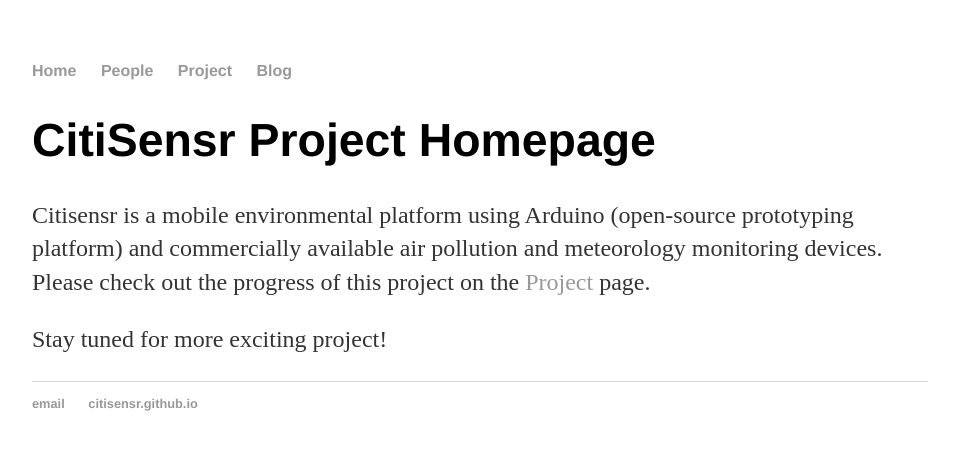
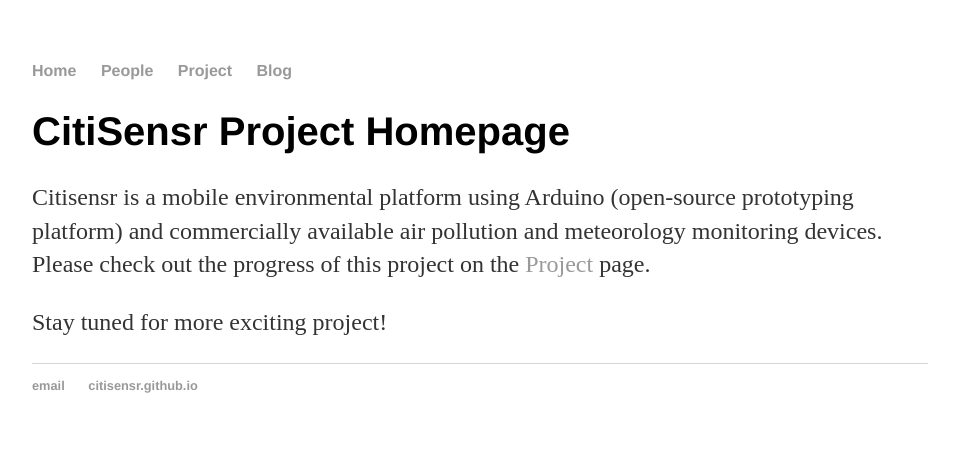
Before and after one commit to citisensr/citisensr, a Jekyll site: the page built from index.html, in a window 1280 px wide. Shown: the top 450 px of the page, without its empty margins (160-1119 px from the left). Built offline with Jekyll 4.4.1, drawn with Linux system fonts in a browser that asks for light colours.

Commit message:
Update main.css

```diff
--- a/css/main.css
+++ b/css/main.css
@@ -6,9 +6,9 @@
 p, ul { font-size: 1.5em; line-height: 1.4em; color: #333; }
 
 h1, h2, h3, h4 { font-family: 'Helvetica', 'Arial', 'Sans-Serif'; }
-h1 { font-size: 2.9em;  }
-h2 { font-size: 2.7em; }
-h3 { font-size: 2.3em; }
+h1 { font-size: 2.5em;  }
+h2 { font-size: 2.3em; }
+h3 { font-size: 2.1em; }
 h4 { font-size: 1.9em; }
 
 nav ul, footer ul { font-size: 1em; font-family: 'Helvetica', 'Arial', 'Sans-Serif'; padding: 0px; list-style: none; font-weight: bold; }
```
